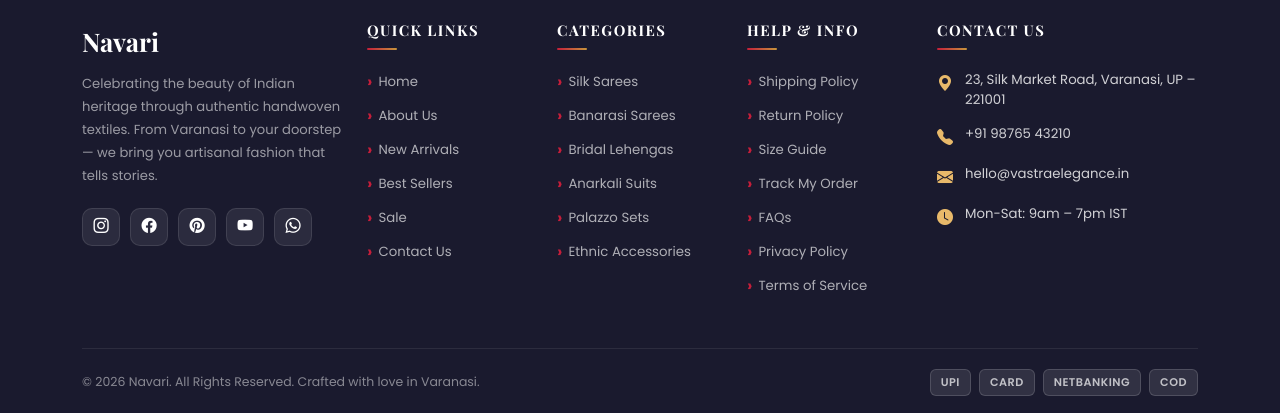
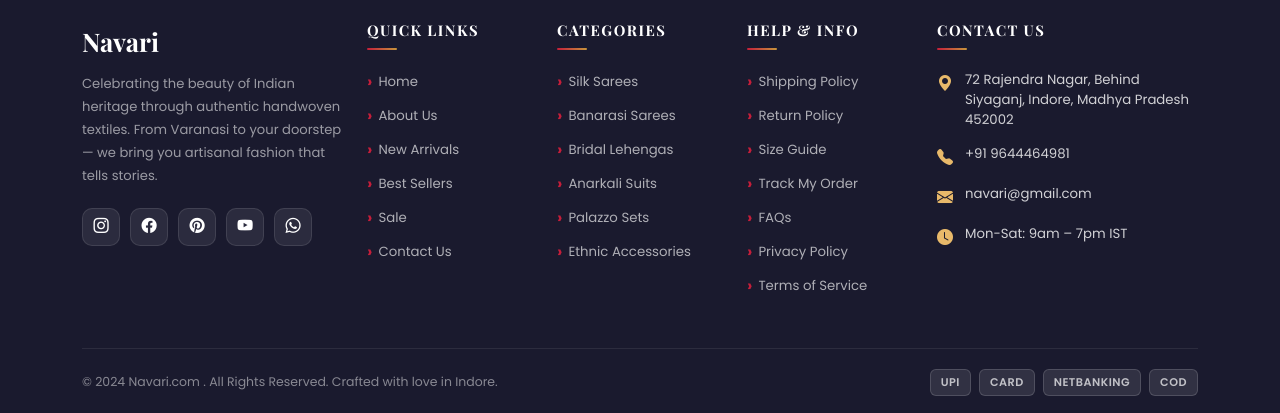
Before and after one commit to Yakshi-new/navari, a React (Vite) app in the folder client/: page / in a window 1280 px wide. Shown: the part 2895-3308 px from the top of the page. Built offline with nearby package versions, Linux system fonts and the light colour scheme; no server answers.

Commit message:
footer details update

```diff
--- a/client/src/components/Footer.jsx
+++ b/client/src/components/Footer.jsx
@@ -128,15 +128,15 @@ const Footer = () => {
               <h5 className="footer-heading">CONTACT US</h5>
               <div className="footer-contact-item">
                 <i className="bi bi-geo-alt-fill"></i>
-                <span>23, Silk Market Road, Varanasi, UP – 221001</span>
+                <span>72 Rajendra Nagar, Behind Siyaganj, Indore, Madhya Pradesh 452002</span>
               </div>
               <div className="footer-contact-item">
                 <i className="bi bi-telephone-fill"></i>
-                <span>+91 98765 43210</span>
+                <span>+91 9644464981</span>
               </div>
               <div className="footer-contact-item">
                 <i className="bi bi-envelope-fill"></i>
-                <span>hello@vastraelegance.in</span>
+                <span>navari@gmail.com</span>
               </div>
               <div className="footer-contact-item">
                 <i className="bi bi-clock-fill"></i>
@@ -149,7 +149,7 @@ const Footer = () => {
           {/* BOTTOM BAR */}
           <div className="footer-bottom">
             <div className="footer-bottom-text">
-              © {new Date().getFullYear()} Navari. All Rights Reserved. Crafted with love in Varanasi.
+              © 2024 Navari.com . All Rights Reserved. Crafted with love in Indore.
             </div>
             <div className="payment-icons">
               <span className="pay-icon">UPI</span>
```
